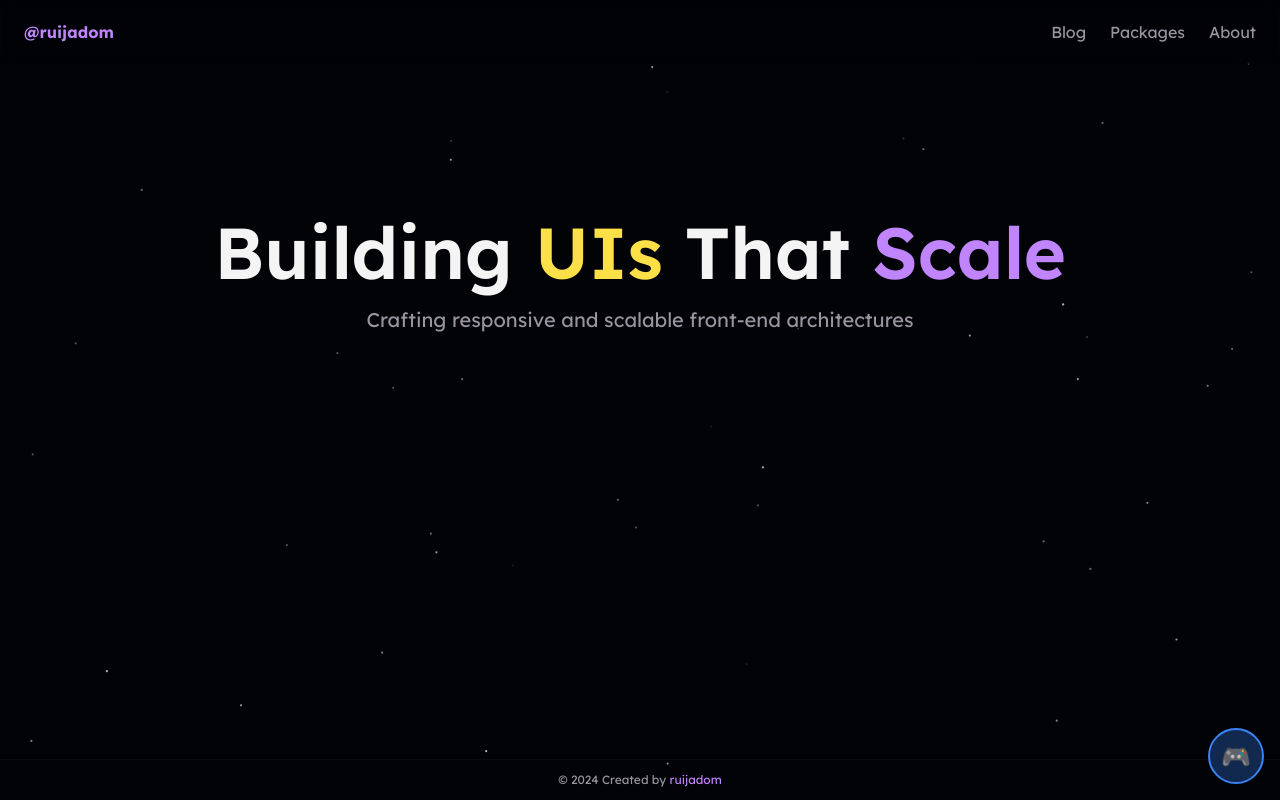
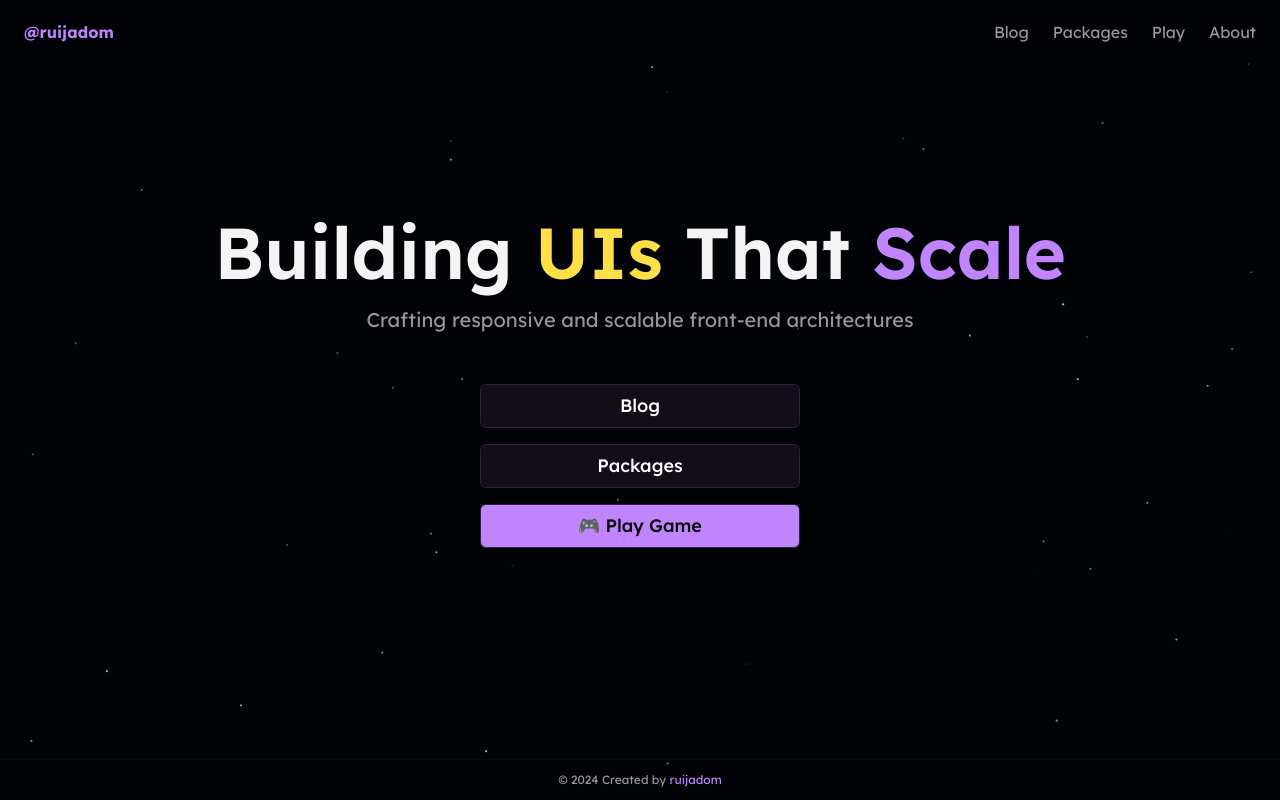
Before and after one commit to ruijadom/ruijadom-blog, a Next.js app: page / in a window 1280 px wide. Built offline with nearby package versions, Linux system fonts and the light colour scheme.

Commit message:
fix: ensure only one deploy

```diff
--- a/src/app/page.tsx
+++ b/src/app/page.tsx
@@ -1,5 +1,8 @@
 import { siteConfig } from "@/config/site";
 import { RocketShip } from "@/components/rocket-ship";
+import Link from "next/link";
+import { cn } from "@/lib/utils";
+import { buttonVariants } from "@/components/ui/button";
 
 export default function Home() {
   return (
@@ -14,12 +17,12 @@ export default function Home() {
           <p className="max-w-2xl leading-normal text-muted-foreground sm:text-xl sm:leading-8">
             {siteConfig.description}
           </p>
-          {/* <div className="mt-4 flex flex-col space-y-6">
+          <div className="mt-8 flex flex-col space-y-4 w-full max-w-xs">
             <Link
               href="/blog"
               className={cn(
                 buttonVariants({ size: "lg", variant: "secondary" }),
-                "border",
+                "border w-full text-lg"
               )}
             >
               Blog
@@ -29,12 +32,22 @@ export default function Home() {
               href="/packages"
               className={cn(
                 buttonVariants({ size: "lg", variant: "secondary" }),
-                "border",
+                "border w-full text-lg"
               )}
             >
               Packages
             </Link>
-          </div> */}
+
+            <button
+              id="play-game-button"
+              className={cn(
+                buttonVariants({ size: "lg", variant: "default" }),
+                "border w-full text-lg bg-primary hover:bg-primary/90"
+              )}
+            >
+              🎮 Play Game
+            </button>
+          </div>
         </div>
       </section>
     </>
--- a/src/components/app-sidebar.tsx
+++ b/src/components/app-sidebar.tsx
@@ -10,12 +10,26 @@ import {
   SidebarMenu,
   SidebarMenuButton,
   SidebarMenuItem,
+  useSidebar,
 } from "@/components/ui/sidebar";
 import { useSelectedLayoutSegment } from "next/navigation";
 import { cn } from "@/lib/utils";
 
 export function AppSidebar() {
   const segment = useSelectedLayoutSegment();
+  const { setOpenMobile } = useSidebar();
+
+  const handlePlayClick = () => {
+    // Close sidebar
+    setOpenMobile(false);
+    // Trigger play button
+    setTimeout(() => {
+      const playButton = document.getElementById('play-game-button');
+      if (playButton) {
+        playButton.click();
+      }
+    }, 100);
+  };
 
   return (
     <Sidebar>
@@ -24,7 +38,10 @@ export function AppSidebar() {
           <SidebarGroupLabel>@ruijadom</SidebarGroupLabel>
           <SidebarGroupContent className="mt-14">
             <SidebarMenu className="space-y-2">
-              {NAV_LIST.map(({ label, path, icon: Icon }) => (
+              {NAV_LIST.map(({ label, path, icon: Icon }) => {
+                const isPlayButton = path === "/#play";
+
+                return (
                   <SidebarMenuItem
                     key={label + path}
                     className={cn(
@@ -34,13 +51,20 @@ export function AppSidebar() {
                         : "text-muted-foreground",
                     )}
                   >
+                    {isPlayButton ? (
+                      <SidebarMenuButton onClick={handlePlayClick}>
+                        <span className="text-3xl">{label}</span>
+                      </SidebarMenuButton>
+                    ) : (
                       <SidebarMenuButton asChild>
                         <a href={path}>
                           <span className="text-3xl">{label}</span>
                         </a>
                       </SidebarMenuButton>
+                    )}
                   </SidebarMenuItem>
-              ))}
+                );
+              })}
             </SidebarMenu>
           </SidebarGroupContent>
         </SidebarGroup>
--- a/src/components/header-nav.tsx
+++ b/src/components/header-nav.tsx
@@ -7,9 +7,35 @@ import { useSelectedLayoutSegment } from "next/navigation";
 
 export default function HeaderNav() {
   const segment = useSelectedLayoutSegment();
+
+  const handlePlayClick = (e: React.MouseEvent) => {
+    e.preventDefault();
+    const playButton = document.getElementById('play-game-button');
+    if (playButton) {
+      playButton.click();
+    }
+  };
+
   return (
     <nav className="hidden items-center gap-6 md:flex">
-      {NAV_LIST.map((item) => (
+      {NAV_LIST.map((item) => {
+        const isPlayButton = item.path === "/#play";
+
+        if (isPlayButton) {
+          return (
+            <button
+              key={item.label + item.path}
+              onClick={handlePlayClick}
+              className={cn(
+                "font-normal hover:text-primary transition-colors flex items-center text-muted-foreground"
+              )}
+            >
+              <span>{item.label}</span>
+            </button>
+          );
+        }
+
+        return (
           <Link
             key={item.label + item.path}
             href={item.path}
@@ -22,7 +48,8 @@ export default function HeaderNav() {
           >
             <span>{item.label}</span>
           </Link>
-      ))}
+        );
+      })}
     </nav>
   );
 }
--- a/src/components/rocket-ship.tsx
+++ b/src/components/rocket-ship.tsx
@@ -337,7 +337,6 @@ export function RocketShip() {
           clickY <= buttonY + buttonHeight
         ) {
           hasStartedRef.current = true;
-          return;
         }
         return;
       }
@@ -356,7 +355,6 @@ export function RocketShip() {
 
       if (distanceToHelpButton <= helpButtonSize / 2) {
         showHelpRef.current = !showHelpRef.current;
-        return;
       }
     };
 
@@ -760,37 +758,37 @@ export function RocketShip() {
       const centerX = canvas.width / 2;
       const centerY = canvas.height / 2;
 
-      // Background overlay
-      ctx.fillStyle = 'rgba(0, 0, 0, 0.9)';
+      // Background overlay - darker for better contrast
+      ctx.fillStyle = 'rgba(0, 0, 0, 0.95)';
       ctx.fillRect(0, 0, canvas.width, canvas.height);
 
-      // Game title
-      ctx.fillStyle = '#3b82f6';
+      // Game title - using app's primary purple color
+      ctx.fillStyle = '#a855f7'; // Purple-500
       ctx.font = 'bold 56px Arial';
       ctx.textAlign = 'center';
       ctx.textBaseline = 'middle';
       ctx.fillText('SPACE DEV', centerX, centerY - 220);
 
-      // Subtitle
-      ctx.fillStyle = '#10b981';
-      ctx.font = 'bold 32px Arial';
+      // Subtitle - using app's green accent
+      ctx.fillStyle = '#10b981'; // Green-500
+      ctx.font = 'bold 28px Arial';
       ctx.fillText('Build Infrastructure, Not Just Bugs', centerX, centerY - 170);
 
-      // Metaphor explanation box
+      // Metaphor explanation box - using purple theme
       const boxWidth = Math.min(700, canvas.width - 40);
       const boxHeight = 180;
       const boxX = centerX - boxWidth / 2;
       const boxY = centerY - 120;
 
-      ctx.fillStyle = 'rgba(59, 130, 246, 0.1)';
+      ctx.fillStyle = 'rgba(168, 85, 247, 0.1)'; // Purple with transparency
       ctx.fillRect(boxX, boxY, boxWidth, boxHeight);
-      ctx.strokeStyle = '#3b82f6';
+      ctx.strokeStyle = '#a855f7'; // Purple border
       ctx.lineWidth = 2;
       ctx.strokeRect(boxX, boxY, boxWidth, boxHeight);
 
-      // Metaphor text
-      ctx.fillStyle = '#ffffff';
-      ctx.font = '18px Arial';
+      // Metaphor text - lighter gray for better readability
+      ctx.fillStyle = '#e5e7eb'; // Gray-200
+      ctx.font = '17px Arial';
       ctx.textAlign = 'center';
 
       const metaphorLines = [
@@ -809,15 +807,15 @@ export function RocketShip() {
         lineY += 24;
       });
 
-      // Controls section
+      // Controls section - using yellow accent
       const controlsY = centerY + 80;
-      ctx.fillStyle = '#fbbf24';
-      ctx.font = 'bold 24px Arial';
+      ctx.fillStyle = '#fbbf24'; // Yellow-400
+      ctx.font = 'bold 22px Arial';
       ctx.fillText('CONTROLS', centerX, controlsY);
 
-      // Desktop controls
-      ctx.fillStyle = '#ffffff';
-      ctx.font = '18px Arial';
+      // Desktop controls - lighter text
+      ctx.fillStyle = '#d1d5db'; // Gray-300
+      ctx.font = '17px Arial';
       ctx.fillText('← → or A D: Move', centerX - 150, controlsY + 40);
       ctx.fillText('Space: Shoot', centerX - 150, controlsY + 70);
       ctx.fillText('ESC: Pause', centerX + 150, controlsY + 40);
@@ -825,12 +823,12 @@ export function RocketShip() {
 
       // Mobile note
       if (canvas.width < 768) {
-        ctx.fillStyle = '#94a3b8';
-        ctx.font = '16px Arial';
+        ctx.fillStyle = '#9ca3af'; // Gray-400
+        ctx.font = '15px Arial';
         ctx.fillText('Touch controls available at bottom', centerX, controlsY + 100);
       }
 
-      // Start button
+      // Start button - using app's primary purple
       const buttonWidth = 300;
       const buttonHeight = 60;
       const buttonX = centerX - buttonWidth / 2;
@@ -838,24 +836,24 @@ export function RocketShip() {
 
       // Button background with glow
       ctx.shadowBlur = 20;
-      ctx.shadowColor = '#10b981';
-      ctx.fillStyle = '#10b981';
+      ctx.shadowColor = '#a855f7'; // Purple glow
+      ctx.fillStyle = '#a855f7'; // Purple-500
       ctx.fillRect(buttonX, buttonY, buttonWidth, buttonHeight);
       ctx.shadowBlur = 0;
 
-      // Button border
-      ctx.strokeStyle = '#059669';
+      // Button border - darker purple
+      ctx.strokeStyle = '#9333ea'; // Purple-600
       ctx.lineWidth = 3;
       ctx.strokeRect(buttonX, buttonY, buttonWidth, buttonHeight);
 
       // Button text
       ctx.fillStyle = '#ffffff';
-      ctx.font = 'bold 28px Arial';
+      ctx.font = 'bold 26px Arial';
       ctx.fillText('START GAME', centerX, buttonY + buttonHeight / 2);
 
       // Instruction below button
-      ctx.fillStyle = '#94a3b8';
-      ctx.font = '16px Arial';
+      ctx.fillStyle = '#9ca3af'; // Gray-400
+      ctx.font = '15px Arial';
       ctx.fillText('Click button or press SPACE to start', centerX, buttonY + buttonHeight + 30);
     };
 
@@ -865,30 +863,30 @@ export function RocketShip() {
       const centerY = canvas.height / 2;
 
       // Semi-transparent overlay
-      ctx.fillStyle = 'rgba(0, 0, 0, 0.85)';
+      ctx.fillStyle = 'rgba(0, 0, 0, 0.95)';
       ctx.fillRect(0, 0, canvas.width, canvas.height);
 
-      // Help title
-      ctx.fillStyle = '#fbbf24';
+      // Help title - using yellow accent
+      ctx.fillStyle = '#fbbf24'; // Yellow-400
       ctx.font = 'bold 48px Arial';
       ctx.textAlign = 'center';
       ctx.textBaseline = 'middle';
       ctx.fillText('HELP', centerX, centerY - 220);
 
-      // Metaphor explanation box
+      // Metaphor explanation box - using purple theme
       const boxWidth = Math.min(700, canvas.width - 40);
       const boxHeight = 180;
       const boxX = centerX - boxWidth / 2;
       const boxY = centerY - 170;
 
-      ctx.fillStyle = 'rgba(59, 130, 246, 0.1)';
+      ctx.fillStyle = 'rgba(168, 85, 247, 0.1)'; // Purple with transparency
       ctx.fillRect(boxX, boxY, boxWidth, boxHeight);
-      ctx.strokeStyle = '#3b82f6';
+      ctx.strokeStyle = '#a855f7'; // Purple border
       ctx.lineWidth = 2;
       ctx.strokeRect(boxX, boxY, boxWidth, boxHeight);
 
-      // Metaphor text
-      ctx.fillStyle = '#ffffff';
+      // Metaphor text - lighter gray
+      ctx.fillStyle = '#e5e7eb'; // Gray-200
       ctx.font = '16px Arial';
       ctx.textAlign = 'center';
 
@@ -899,7 +897,7 @@ export function RocketShip() {
         '🏗️ Space Stations = Infrastructure that prevents bugs',
         '',
         'Collect 20 asteroids to deploy a defensive structure.',
-        'Click on structures to see their educational quotes!',
+        'Quotes appear automatically when structures deploy!',
       ];
 
       let lineY = boxY + 20;
@@ -910,13 +908,13 @@ export function RocketShip() {
 
       // Controls section
       const controlsY = centerY + 30;
-      ctx.fillStyle = '#fbbf24';
-      ctx.font = 'bold 24px Arial';
+      ctx.fillStyle = '#fbbf24'; // Yellow-400
+      ctx.font = 'bold 22px Arial';
       ctx.fillText('CONTROLS', centerX, controlsY);
 
-      // Desktop controls
-      ctx.fillStyle = '#ffffff';
-      ctx.font = '18px Arial';
+      // Desktop controls - lighter text
+      ctx.fillStyle = '#d1d5db'; // Gray-300
+      ctx.font = '17px Arial';
       ctx.fillText('← → or A D: Move', centerX - 150, controlsY + 40);
       ctx.fillText('Space: Shoot', centerX - 150, controlsY + 70);
       ctx.fillText('ESC: Pause', centerX + 150, controlsY + 40);
@@ -925,14 +923,14 @@ export function RocketShip() {
 
       // Mobile note
       if (canvas.width < 768) {
-        ctx.fillStyle = '#94a3b8';
-        ctx.font = '16px Arial';
+        ctx.fillStyle = '#9ca3af'; // Gray-400
+        ctx.font = '15px Arial';
         ctx.fillText('Touch controls available at bottom', centerX, controlsY + 130);
       }
 
-      // Close instruction
-      ctx.fillStyle = '#10b981';
-      ctx.font = 'bold 24px Arial';
+      // Close instruction - using purple
+      ctx.fillStyle = '#a855f7'; // Purple-500
+      ctx.font = 'bold 22px Arial';
       ctx.fillText('Press ? or ESC to close', centerX, centerY + 200);
     };
 
@@ -1852,29 +1850,62 @@ export function RocketShip() {
     };
   }, [resources.collected, resources.nextDeployAt, resources.totalCollected, collectResource, deployStructure, level.current, level.asteroidSpawnRate, level.bugSpawnRate, level.bugSpeed, checkLevelUp, resetGame, isGameVisible]);
 
+  // Listen for play button click from the page
+  useEffect(() => {
+    const handlePlayClick = () => {
+      setIsGameVisible(true);
+
+      // Close sidebar if open
+      const sidebarTrigger = document.querySelector('[data-sidebar="sidebar"]');
+      if (sidebarTrigger) {
+        const closeButton = document.querySelector('[data-sidebar-close]');
+        if (closeButton instanceof HTMLElement) {
+          closeButton.click();
+        }
+      }
+    };
+
+    const playButton = document.getElementById('play-game-button');
+    if (playButton) {
+      playButton.addEventListener('click', handlePlayClick);
+    }
+
+    return () => {
+      if (playButton) {
+        playButton.removeEventListener('click', handlePlayClick);
+      }
+    };
+  }, []);
+
+  // ESC key to exit game
+  useEffect(() => {
+    const handleEscKey = (e: KeyboardEvent) => {
+      if (e.key === 'Escape' && isGameVisible && !hasStartedRef.current) {
+        e.preventDefault();
+        setIsGameVisible(false);
+      }
+    };
+
+    window.addEventListener('keydown', handleEscKey);
+    return () => window.removeEventListener('keydown', handleEscKey);
+  }, [isGameVisible]);
+
   return (
     <>
-      {/* Game toggle button - always visible, position changes on mobile */}
-      <button
-        onClick={() => {
-          const newVisibility = !isGameVisible;
-          setIsGameVisible(newVisibility);
-
-          // Reset game when hiding
-          if (!newVisibility) {
+      {/* Exit game button - only show when game is visible */}
+      {isGameVisible && (
+        <button
+          onClick={() => {
+            setIsGameVisible(false);
             hasStartedRef.current = false;
-          }
-        }}
-        className="fixed right-4 top-4 z-[200] flex size-14 items-center justify-center rounded-full border-2 bg-primary/30 text-2xl backdrop-blur-sm transition-all hover:scale-110 hover:bg-primary/50 active:scale-95 md:bottom-4 md:top-auto"
-        style={{
-          borderColor: isGameVisible ? '#10b981' : '#3b82f6',
-          backgroundColor: isGameVisible ? 'rgba(16, 185, 129, 0.3)' : 'rgba(59, 130, 246, 0.3)',
-        }}
-        aria-label={isGameVisible ? 'Hide game and show site' : 'Show game and hide site'}
-        title={isGameVisible ? 'Voltar ao site' : 'Jogar Space Dev'}
-      >
-        {isGameVisible ? '✕' : '🎮'}
-      </button>
+          }}
+          className="fixed right-4 top-4 z-[200] flex size-14 items-center justify-center rounded-full border-2 border-red-500 bg-red-500/30 text-2xl backdrop-blur-sm transition-all hover:scale-110 hover:bg-red-500/50 active:scale-95"
+          aria-label="Exit game and return to site"
+          title="Sair do jogo (ESC)"
+        >
+          ✕
+        </button>
+      )}
 
       {/* Particles background - only show when game is active */}
       {isGameVisible && (
--- a/src/constants/index.ts
+++ b/src/constants/index.ts
@@ -1,10 +1,11 @@
 import { Icons } from "@/components/icons";
 import { siteConfig } from "@/config/site";
-import { Book, User, Package } from "lucide-react";
+import { Book, User, Package, Gamepad2 } from "lucide-react";
 
 export const NAV_LIST = [
   { label: "Blog", path: "/blog", icon: Book },
   { label: "Packages", path: "/packages", icon: Package },
+  { label: "Play", path: "/#play", icon: Gamepad2 },
   { label: "About", path: "/about", icon: User },
 ];
 
```
Lines whose indentation alone changed are shown as unchanged.
